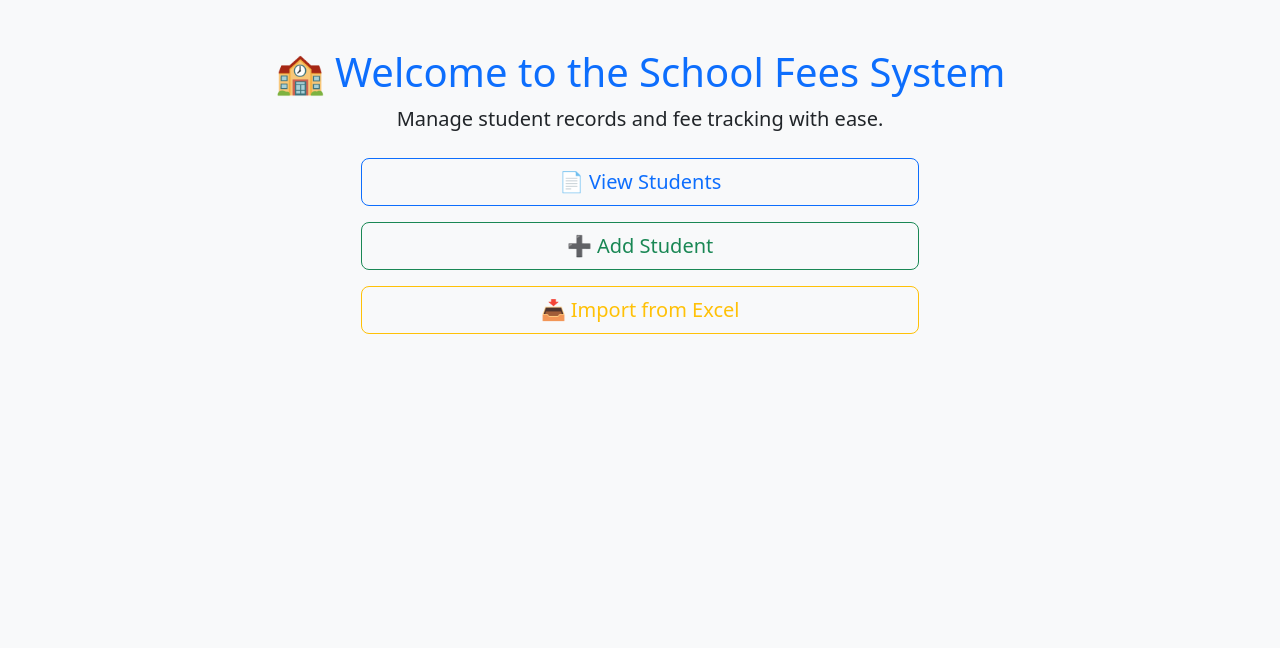
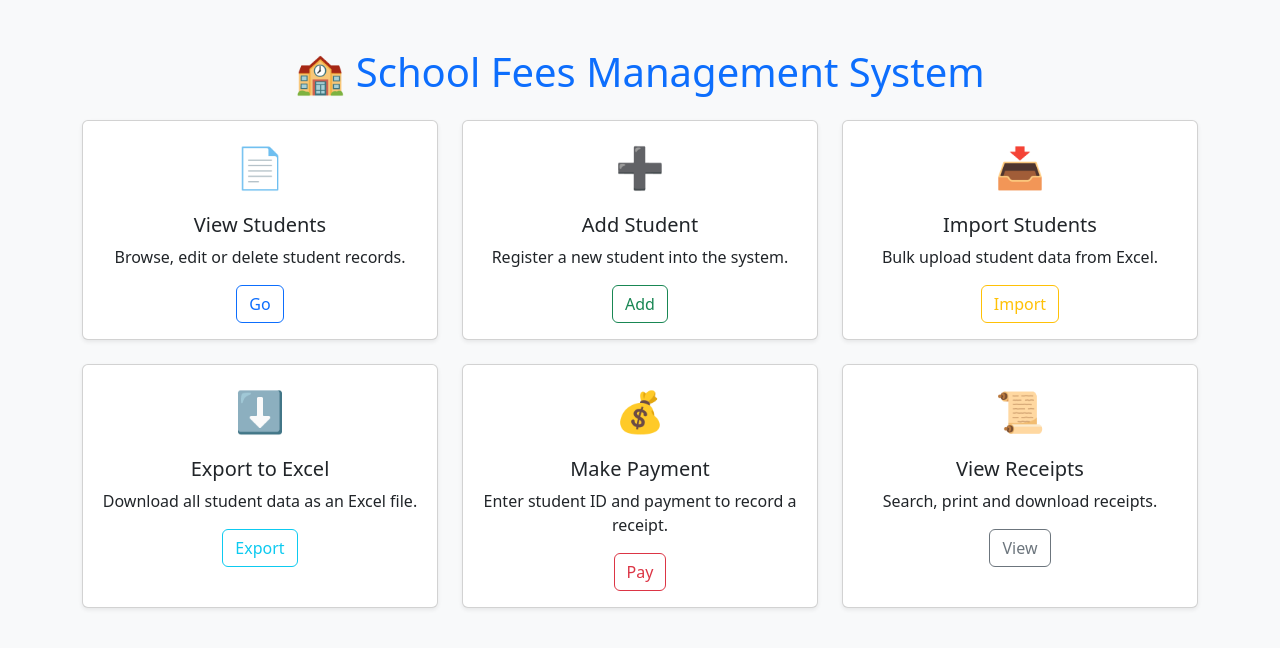
Before and after one commit to mwangiucs/school-fees-app, a Flask app: page / in a window 1280 px wide. Shown: the top 648 px of the page. Run offline with Flask 3, Linux system fonts and the light colour scheme.

Commit message:
Update home.html

```diff
--- a/templates/home.html
+++ b/templates/home.html
@@ -1,17 +1,102 @@
 <!DOCTYPE html>
 <html>
 <head>
-    <title>Home - School Fees App</title>
+    <title>School Fees Dashboard</title>
     <link href="https://cdn.jsdelivr.net/npm/bootstrap@5.3.0/dist/css/bootstrap.min.css" rel="stylesheet">
+    <style>
+        body {
+            background: #f8f9fa;
+        }
+        .card {
+            transition: transform 0.2s ease;
+        }
+        .card:hover {
+            transform: scale(1.03);
+        }
+        .icon {
+            font-size: 2.5rem;
+            color: #0d6efd;
+        }
+    </style>
 </head>
-<body class="bg-light">
-<div class="container mt-5 text-center">
-    <h1 class="text-primary">🏫 Welcome to the School Fees System</h1>
-    <p class="lead">Manage student records and fee tracking with ease.</p>
-    <div class="d-grid gap-3 col-6 mx-auto mt-4">
-        <a href="/students" class="btn btn-outline-primary btn-lg">📄 View Students</a>
-        <a href="/add-student" class="btn btn-outline-success btn-lg">➕ Add Student</a>
-        <a href="/import" class="btn btn-outline-warning btn-lg">📥 Import from Excel</a>
+<body>
+<div class="container mt-5">
+    <h1 class="text-center mb-4 text-primary">🏫 School Fees Management System</h1>
+
+    <div class="row row-cols-1 row-cols-md-3 g-4">
+
+        <!-- Students List -->
+        <div class="col">
+            <div class="card h-100 shadow-sm">
+                <div class="card-body text-center">
+                    <div class="icon mb-3">📄</div>
+                    <h5 class="card-title">View Students</h5>
+                    <p class="card-text">Browse, edit or delete student records.</p>
+                    <a href="/students" class="btn btn-outline-primary">Go</a>
+                </div>
+            </div>
+        </div>
+
+        <!-- Add Student -->
+        <div class="col">
+            <div class="card h-100 shadow-sm">
+                <div class="card-body text-center">
+                    <div class="icon mb-3">➕</div>
+                    <h5 class="card-title">Add Student</h5>
+                    <p class="card-text">Register a new student into the system.</p>
+                    <a href="/add-student" class="btn btn-outline-success">Add</a>
+                </div>
+            </div>
+        </div>
+
+        <!-- Import from Excel -->
+        <div class="col">
+            <div class="card h-100 shadow-sm">
+                <div class="card-body text-center">
+                    <div class="icon mb-3">📥</div>
+                    <h5 class="card-title">Import Students</h5>
+                    <p class="card-text">Bulk upload student data from Excel.</p>
+                    <a href="/import" class="btn btn-outline-warning">Import</a>
+                </div>
+            </div>
+        </div>
+
+        <!-- Export to Excel -->
+        <div class="col">
+            <div class="card h-100 shadow-sm">
+                <div class="card-body text-center">
+                    <div class="icon mb-3">⬇️</div>
+                    <h5 class="card-title">Export to Excel</h5>
+                    <p class="card-text">Download all student data as an Excel file.</p>
+                    <a href="/export" class="btn btn-outline-info">Export</a>
+                </div>
+            </div>
+        </div>
+
+        <!-- Make Payment -->
+        <div class="col">
+            <div class="card h-100 shadow-sm">
+                <div class="card-body text-center">
+                    <div class="icon mb-3">💰</div>
+                    <h5 class="card-title">Make Payment</h5>
+                    <p class="card-text">Enter student ID and payment to record a receipt.</p>
+                    <a href="/make-payment" class="btn btn-outline-danger">Pay</a>
+                </div>
+            </div>
+        </div>
+
+        <!-- View Receipts -->
+        <div class="col">
+            <div class="card h-100 shadow-sm">
+                <div class="card-body text-center">
+                    <div class="icon mb-3">📜</div>
+                    <h5 class="card-title">View Receipts</h5>
+                    <p class="card-text">Search, print and download receipts.</p>
+                    <a href="/receipts" class="btn btn-outline-secondary">View</a>
+                </div>
+            </div>
+        </div>
+
     </div>
 </div>
 </body>
```
